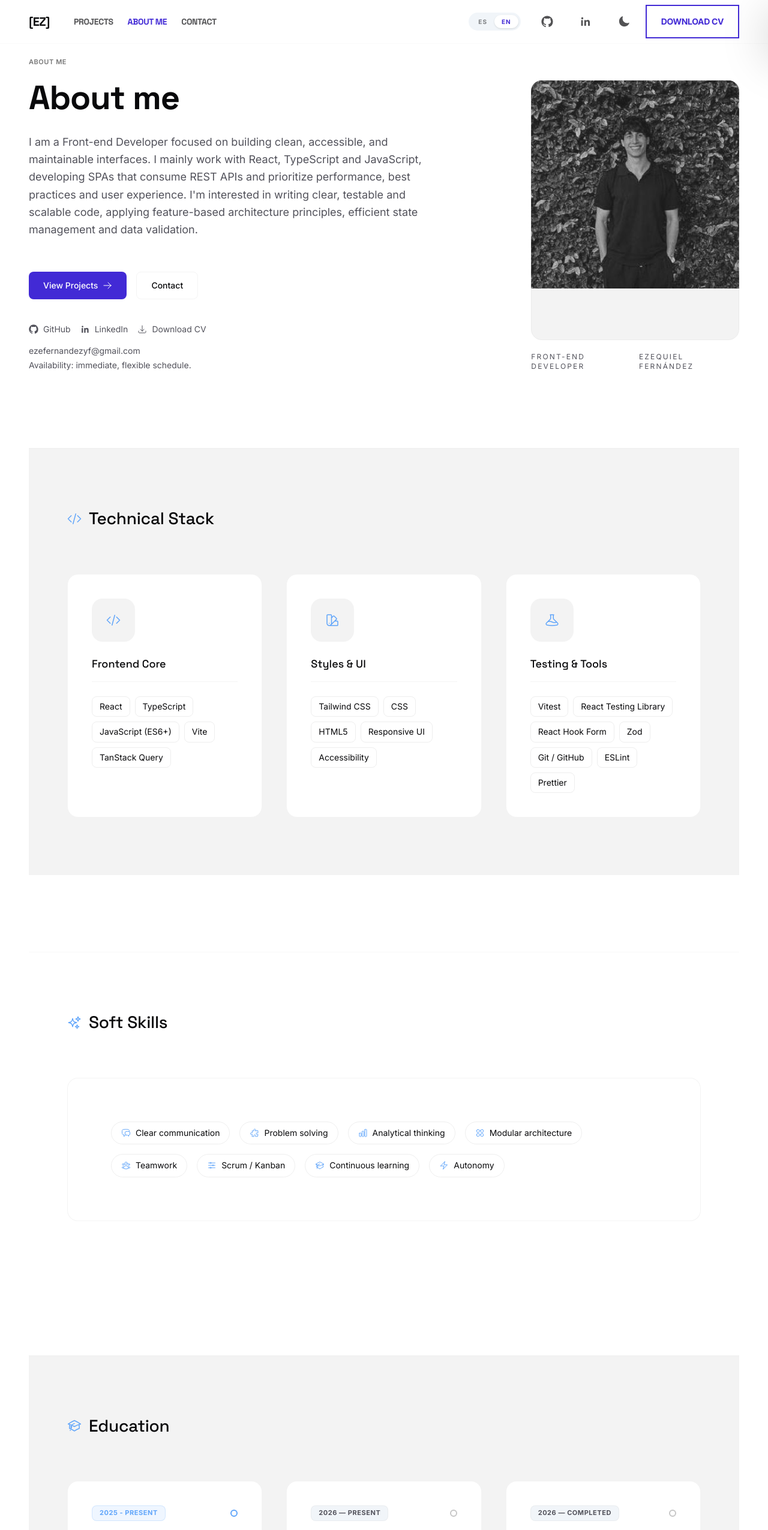
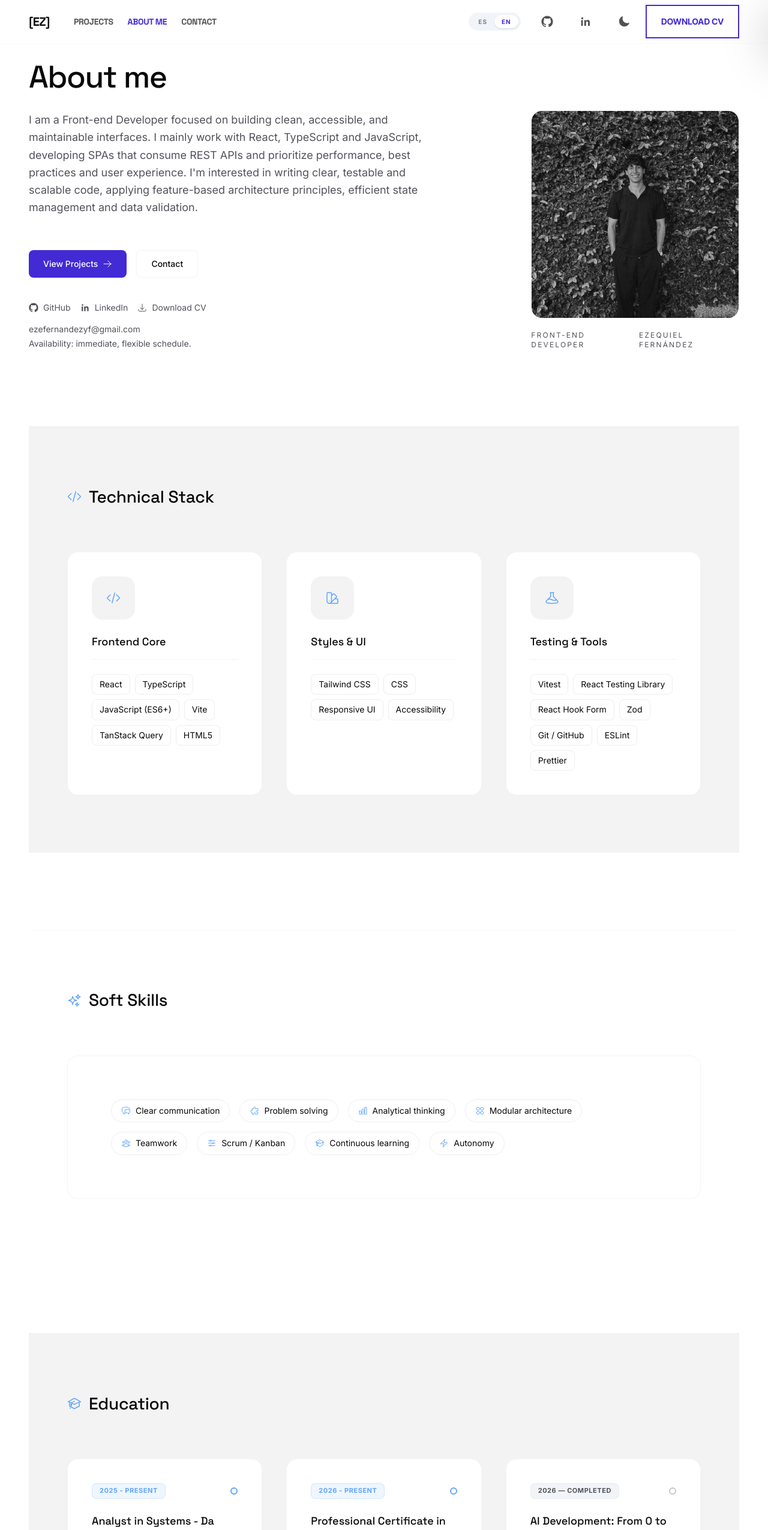
Before and after one commit to ezefernandezyf/my-portfolio, a React (Vite) app: page /about in a window 1280 px wide. Shown: the top 2551 px of the page at 60% size. Built offline with nearby package versions, Linux system fonts and the light colour scheme; no server answers.

Commit message:
feat(about): update contact form objective and refine About page layout

```diff
--- a/src/locales/en/aboutpage.json
+++ b/src/locales/en/aboutpage.json
@@ -56,8 +56,8 @@
     },
     "1": {
       "title": "Professional Certificate in Cybersecurity — IBM SkillsBuild",
-      "period": "2026 — present",
-      "periodLabel": "2026 — present",
+      "period": "2026 - present",
+      "periodLabel": "2026 - present",
       "bullets": []
     },
     "2": {
--- a/src/locales/es/aboutpage.json
+++ b/src/locales/es/aboutpage.json
@@ -56,8 +56,8 @@
     },
     "1": {
       "title": "Certificado Profesional en Ciberseguridad — IBM SkillsBuild",
-      "period": "2026 — en curso",
-      "periodLabel": "2026 — en curso",
+      "period": "2026 - presente",
+      "periodLabel": "2026 - presente",
       "bullets": []
     },
     "2": {
--- a/src/pages/AboutPage.tsx
+++ b/src/pages/AboutPage.tsx
@@ -50,12 +50,12 @@ const stackCards = [
   {
     key: 'frontend',
     icon: CodeBracketIcon,
-    items: ['React', 'TypeScript', 'JavaScript (ES6+)', 'Vite', 'TanStack Query'],
+    items: ['React', 'TypeScript', 'JavaScript (ES6+)', 'Vite', 'TanStack Query', 'HTML5'],
   },
   {
     key: 'styles',
     icon: SwatchIcon,
-    items: ['Tailwind CSS', 'CSS', 'HTML5', 'Responsive UI', 'Accessibility'],
+    items: ['Tailwind CSS', 'CSS', 'Responsive UI', 'Accessibility'],
   },
   {
     key: 'testing',
@@ -109,14 +109,8 @@ export const AboutPage = (): React.JSX.Element => {
             variants={riseVariants}
           >
             <div className="lg:col-span-8">
-              <motion.p
-                className="font-label mb-4 text-[0.6875rem] font-semibold uppercase tracking-[0.05em] text-outline"
-                variants={riseVariants}
-              >
-                About me
-              </motion.p>
               <motion.h1
-                className="font-headline text-[3rem] font-bold leading-tight tracking-[-0.02em] text-on-surface sm:text-[3.5rem]"
+                className="font-headline text-[2.75rem] font-medium leading-tight tracking-[-0.03em] text-on-surface sm:text-[3.25rem]"
                 variants={riseVariants}
               >
                 {t('h1')}
@@ -180,17 +174,14 @@ export const AboutPage = (): React.JSX.Element => {
               </motion.div>
             </div>
 
-            <motion.div className="lg:col-span-4" variants={cardVariants}>
-              <div className="group relative aspect-4/5 overflow-hidden rounded-lg bg-surface-container-low">
+            <motion.div className="group lg:col-span-4 w-full max-w-95 lg:justify-self-end" variants={cardVariants}>
               <img
                 src="/profile.jpg"
                 alt={t('hero.photoAlt', { name })}
-                  className="h-full w-full object-cover grayscale opacity-90 mix-blend-multiply transition-all duration-500 group-hover:grayscale-0 group-hover:opacity-100"
+                className="block w-full rounded-lg border border-outline-variant/20 object-cover grayscale opacity-95 transition-all duration-500 group-hover:grayscale-0 group-hover:opacity-100 dark:grayscale-0 dark:opacity-100 dark:brightness-110 dark:contrast-105"
                 width={640}
                 height={800}
               />
-                <div className="pointer-events-none absolute inset-0 rounded-lg border border-outline-variant/20" />
-              </div>
               <div className="mt-5 flex items-center justify-between text-xs uppercase tracking-[0.18em] text-muted">
                 <span>{role}</span>
                 <span>{name}</span>
@@ -277,7 +268,7 @@ export const AboutPage = (): React.JSX.Element => {
               </h2>
               <div className="grid grid-cols-1 gap-8 md:grid-cols-3">
                 {educationCards.map((item, index) => {
-                  const isPrimary = index === 0;
+                  const isActive = index < 2;
                   const title = t(`education.${index}.title`);
                   const period = t(item.periodKey);
 
@@ -289,12 +280,12 @@ export const AboutPage = (): React.JSX.Element => {
                     >
                       <div className="mb-6 flex items-center justify-between">
                         <span
-                          className={`rounded-sm border px-3 py-1 text-[0.6875rem] font-bold uppercase tracking-[0.05em] ${isPrimary ? 'border-primary-fixed/20 bg-primary-fixed/10 text-primary-fixed' : 'border-outline-variant/20 bg-surface-container-high text-on-surface-variant'}`}
+                          className={`rounded-sm border px-3 py-1 text-[0.6875rem] font-bold uppercase tracking-[0.05em] ${isActive ? 'border-primary-fixed/20 bg-primary-fixed/10 text-primary-fixed' : 'border-outline-variant/20 bg-surface-container-high text-on-surface-variant'}`}
                         >
                           {period}
                         </span>
                         <span
-                          className={`h-3 w-3 rounded-full border-2 ${isPrimary ? 'border-primary-fixed bg-surface-container-lowest' : 'border-outline-variant bg-surface-container-lowest'}`}
+                          className={`h-3 w-3 rounded-full border-2 ${isActive ? 'border-primary-fixed bg-surface-container-lowest' : 'border-outline-variant bg-surface-container-lowest'}`}
                         />
                       </div>
                       <h3 className="mb-2 text-[1.125rem] font-medium text-on-surface">{title}</h3>
```
Also changed, not shown: public/profile.jpg, 1 other file (tests, documents, lock files or other folders). Lines whose indentation alone changed are shown as unchanged.
